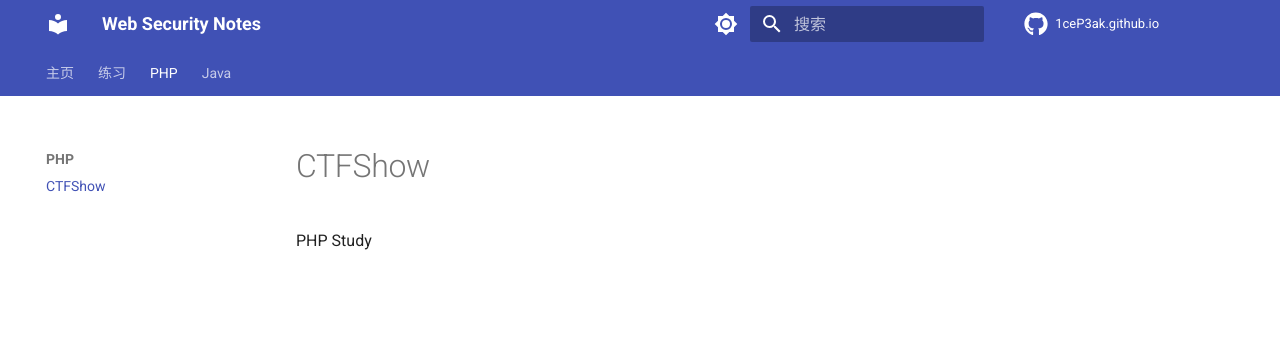
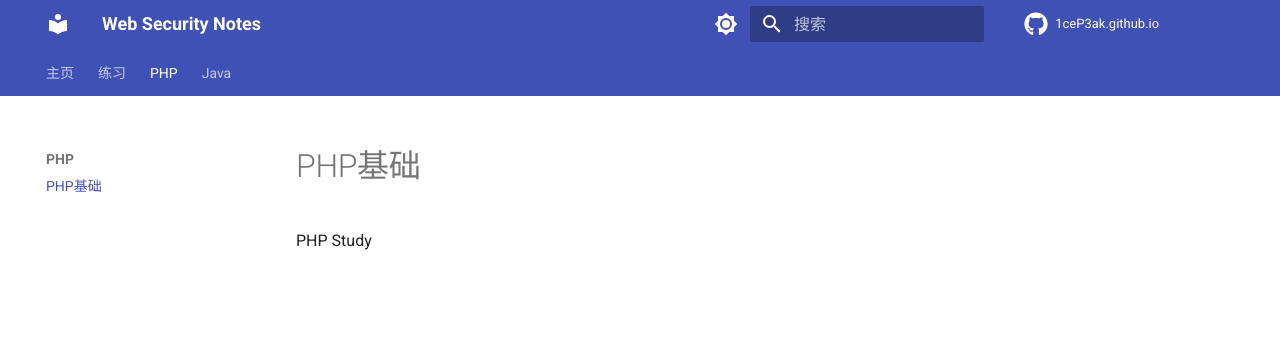
Before and after one commit to 1ceP3ak/WebSecurity, an MkDocs documentation site: the page built from docs/PHP/PHPStudy.md, in a window 1280 px wide. Shown: the top 340 px of the page. Built offline with MkDocs 1.6.1 and Material for MkDocs 9.7.7, drawn with Linux system fonts in a browser that asks for light colours; comment, search, counter and statistics services are not loaded; part of the change alters nothing that is shown.

Commit message:
Java Study

```diff
--- a/mkdocs.yml
+++ b/mkdocs.yml
@@ -64,6 +64,6 @@ nav:
     - CTFShow: "CTF/CTF.md"
     - SQLI Labs: "CTF/CTFShow.md"
   - PHP:
-    - CTFShow: "PHP/PHPStudy.md"
+    - PHP基础: "PHP/PHPStudy.md"
   - Java:
-    - Java: "Java/JavaStudy.md"
+    - Java基础: "Java/JavaStudy.md"
```
Also changed, not shown: 1 other file.
